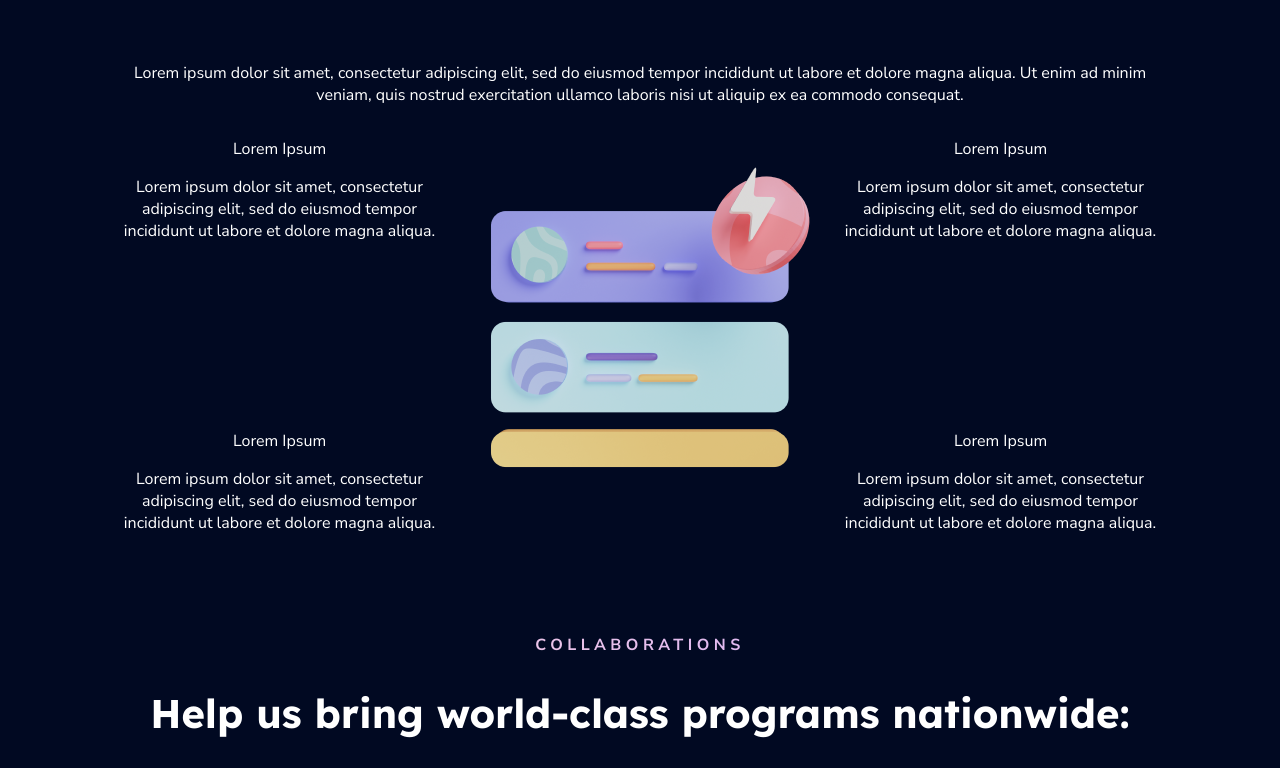
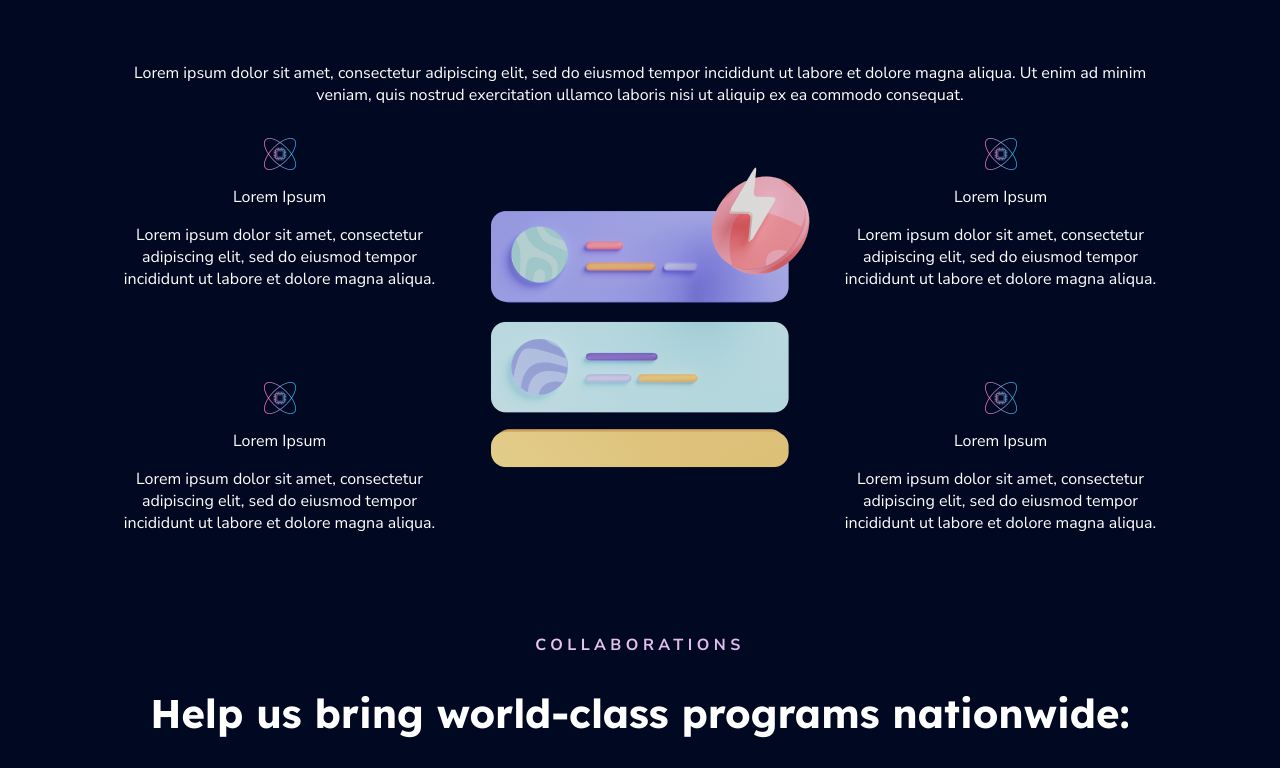
Before and after one commit to OQPH-Web-Projects/OQPH-Main-Website, a React (Create React App) app: page / in a window 1280 px wide. Shown: the part 2420-3188 px from the top of the page. Built offline with nearby package versions, Linux system fonts and the light colour scheme.

Commit message:
feat: added icon placeholders

```diff
--- a/src/components/Question/Question.js
+++ b/src/components/Question/Question.js
@@ -1,5 +1,5 @@
 import React, { useState } from 'react';
-// import { IoIosArrowDown, IoIosArrowUp } from 'react-icons/io';
+import { IoIosArrowDown, IoIosArrowUp } from 'react-icons/io';
 import './Question.css';
 
 //Template for individual accordion in FAQs
@@ -11,7 +11,7 @@ function AccordionItem({ question, answer, isOpen, onClick }) {
       <button className='question-button' onClick={onClick}>
         <p className='question-text'>{question}</p>
         {/* Conditional rendering: if not open, Arrow Down. if open, Arrow Up  */}
-        {/* {!isOpen? <IoIosArrowDown  className='icon'/>: <IoIosArrowUp  className='icon'/>} */}
+        {!isOpen? <IoIosArrowDown  className='icon'/>: <IoIosArrowUp  className='icon'/>}
       </button>
 
       {/*Wrapper toggles between show(open) and hidden*/}
--- a/src/pages/Home/Home.css
+++ b/src/pages/Home/Home.css
@@ -41,6 +41,12 @@
     display: block;
     column-gap: 15px;
 }
+
+.icon {
+    width: 2rem;
+    height: 2rem;
+}
+
 
 /* 2. Section Styles
 ======================================== */
@@ -116,6 +122,7 @@
 
 .detailed-about-point {
     display: flex;
+    align-items: center;
     flex-direction: column;
     row-gap: 1rem;
 }
--- a/src/pages/Home/Home.js
+++ b/src/pages/Home/Home.js
@@ -16,6 +16,7 @@ import './Home.css';
 import heroImage from '../../assets/hero-image.png';
 import aboutImage from '../../assets/about-image.png';
 import detailedAboutImage from '../../assets/detailed-about-image.png';
+import iconPlaceholder from '../../assets/icon-placeholder.png';
 
 // Data files to display
 import { testimonialData } from '../../data/testimonialData';
@@ -104,11 +105,13 @@ function Home() {
 					<div className='detailed-about-column text'>
 						<div className='detailed-about-point'>
 							{/* Icon Here */}
+							<img className='icon' src={iconPlaceholder} alt='icon' />
 							<p>Lorem Ipsum</p>
 							<p>Lorem ipsum dolor sit amet, consectetur adipiscing elit, sed do eiusmod tempor incididunt ut labore et dolore magna aliqua.</p>
 						</div>
 						<div className='detailed-about-point'>
 							{/* Icon Here */}
+							<img className='icon' src={iconPlaceholder} alt='icon' />
 							<p>Lorem Ipsum</p>
 							<p>Lorem ipsum dolor sit amet, consectetur adipiscing elit, sed do eiusmod tempor incididunt ut labore et dolore magna aliqua.</p>
 						</div>
@@ -121,11 +124,13 @@ function Home() {
 					<div className='detailed-about-column text'>
 						<div className='detailed-about-point'>
 							{/* Icon Here */}
+							<img className='icon' src={iconPlaceholder} alt='icon' />
 							<p>Lorem Ipsum</p>
 							<p>Lorem ipsum dolor sit amet, consectetur adipiscing elit, sed do eiusmod tempor incididunt ut labore et dolore magna aliqua.</p>
 						</div>
 						<div className='detailed-about-point'>
 							{/* Icon Here */}
+							<img className='icon' src={iconPlaceholder} alt='icon' />
 							<p>Lorem Ipsum</p>
 							<p>Lorem ipsum dolor sit amet, consectetur adipiscing elit, sed do eiusmod tempor incididunt ut labore et dolore magna aliqua.</p>
 						</div>
```
Also changed, not shown: src/assets/icon-placeholder.png (added).
